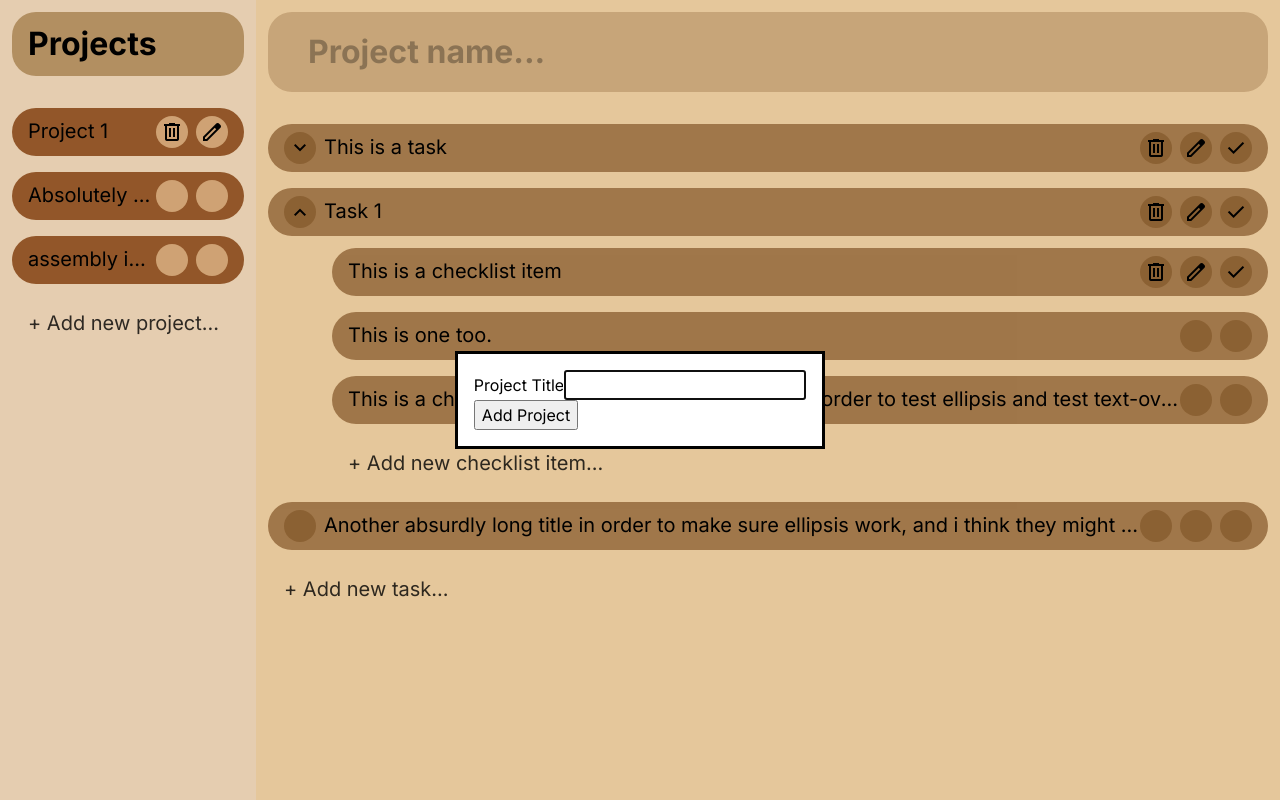
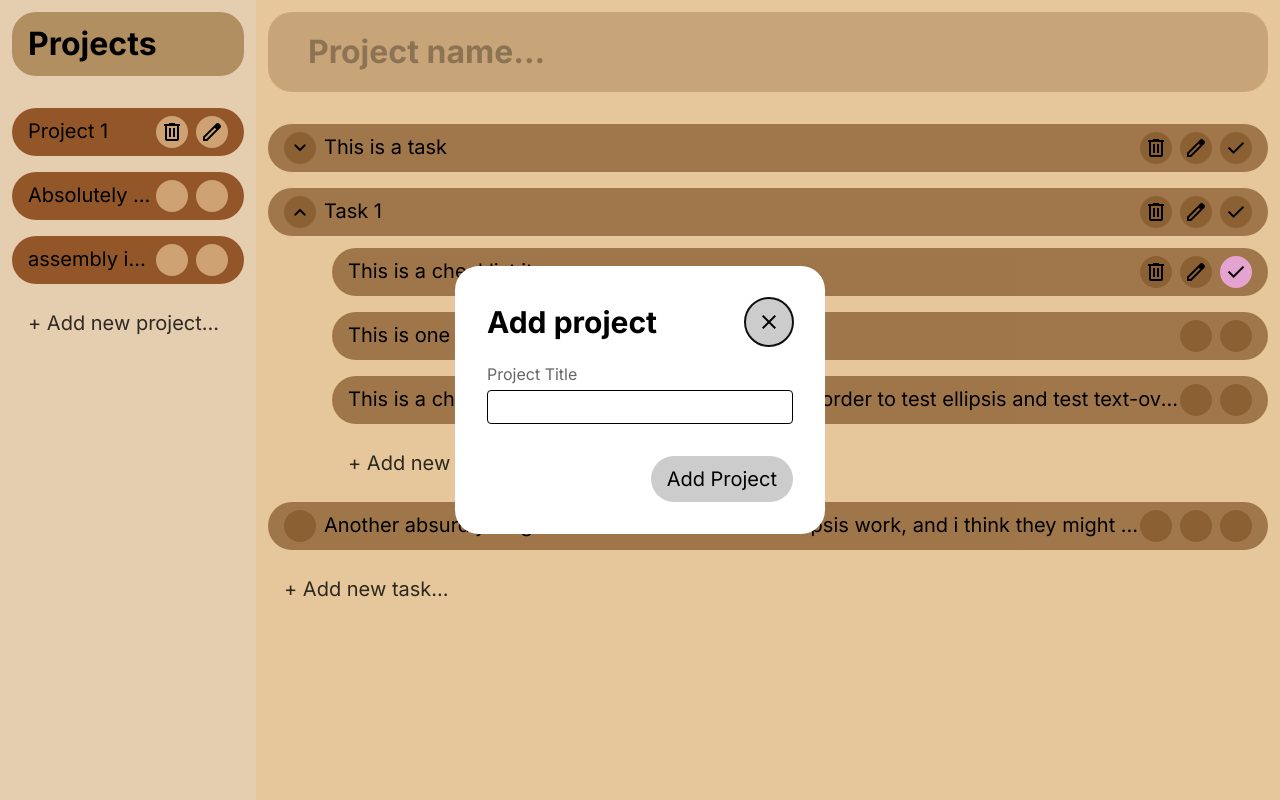
Before and after one commit to wdjh3/to-do-list, a website built with webpack: page src/template.html in a window 1280 px wide. Both pictures are taken after a click on the element "+ Add new project...". Built offline with nearby package versions, Linux system fonts and the light colour scheme.

Commit message:
feat: Add styling to dialog elements

```diff
--- a/src/controller/uiController.js
+++ b/src/controller/uiController.js
@@ -3,22 +3,51 @@ const addNewTaskBtn = document.getElementById("add-new-task");
 const currentProject = document.getElementById("current-project");
 const projectFormDialog = document.getElementById("project-form-dialog");
 const taskFormDialog = document.getElementById("task-form-dialog");
-const checklistItemFormDialog = document.getElementById("checklist-item-form-dialog");
+const checklistItemFormDialog = document.getElementById(
+  "checklist-item-form-dialog",
+);
 
 export const uiController = (() => {
-    const start = () => {
-        addNewProjectBtn.addEventListener('click', () => projectFormDialog.showModal())
-        addNewTaskBtn.addEventListener('click', () => taskFormDialog.showModal())
-        currentProject.addEventListener('click', (e) => {
-            if (e.target.closest(".add-checklist-item")) {
-                checklistItemFormDialog.showModal()
-            }
-        })
+  const formDialogs = [
+    projectFormDialog,
+    taskFormDialog,
+    checklistItemFormDialog,
+  ];
+
+  const start = () => {
+    addNewProjectBtn.addEventListener("click", () =>
+      projectFormDialog.showModal(),
+    );
+    addNewTaskBtn.addEventListener("click", () => taskFormDialog.showModal());
+    currentProject.addEventListener("click", (e) => {
+      if (e.target.closest(".add-checklist-item")) {
+        console.log(
+          e.target.closest(".task-container").querySelector(".task").id,
+        );
+        checklistItemFormDialog.showModal();
+      }
+    });
+    for (const formDialog of formDialogs) {
+      formDialog.addEventListener("close", () => {
+        formDialog.querySelector(".input-form").reset();
+      });
+
+      formDialog.addEventListener('click', (e) => {
+        const dialogDimensions = formDialog.getBoundingClientRect();
+
+        if (
+          e.clientX < dialogDimensions.left ||
+          e.clientX > dialogDimensions.right ||
+          e.clientY < dialogDimensions.top ||
+          e.clientY > dialogDimensions.bottom
+        ) {
+          formDialog.close();
+        }
+      });
     }
+  };
 
-    const sync = () => {
+  const sync = () => {};
 
-    }
-
-    return {start}
+  return { start };
 })();
--- a/src/styles.css
+++ b/src/styles.css
@@ -125,7 +125,7 @@ body {
 }
 
 .project-in-list:hover {
-	background-color: #8b4513;
+	background-color: #6f370f;
 	cursor: pointer;
 }
 
@@ -140,6 +140,14 @@ body {
 
 .drop-down.active {
 	rotate: 180deg;
+}
+
+.toggle-button.active {
+	background-color: #ffb5e6;
+}
+
+.toggle-button.active:hover {
+	background-color: #5c2e00;
 }
 
 .task-lean-left {
@@ -183,6 +191,71 @@ body {
 .add-checklist-item:hover {
 	background-color: rgba(0, 0, 0, 0.3);
 	cursor: pointer;
+}
+
+.form-dialog {
+	border: none;
+	border-radius: 1.5rem;
+	padding: 2rem;
+	font-size: 1.25rem;
+}
+
+form.input-form {
+	display: flex;
+	flex-direction: column;
+	gap: 1rem;
+}
+
+.input-form > .header {
+	display: flex;
+	flex-direction: row;
+	justify-content: space-between;
+	align-items: center;
+}
+
+.input-unit {
+	display: flex;
+	flex-direction: column;
+	gap: 0.2rem;
+}
+
+.input-unit > label {
+	font-size: 1rem;
+	color: rgba(0, 0, 0, 0.6);
+}
+
+.input-unit > input {
+	border-radius: 0.25rem;
+	border: 1px solid black;
+	padding: 1px 0.5rem;
+}
+
+.input-form .header .button {
+	height: 3rem;
+	width: 3rem;
+}
+
+.input-form > button[type="submit"] {
+	border-radius: 1.5rem;
+	margin-top: 1rem;
+	padding: 0.5rem 1rem;
+	align-self: flex-end;
+}
+
+.input-form button {
+	background-color: #ccc;
+	border: none;
+}
+
+.input-form > button[type="submit"]:hover,
+.input-form .header .button:hover {
+	background-color: #aaa;
+	cursor: pointer;
+}
+
+.input-form > button[type="submit"]:active,
+.input-form .header .button:active {
+	background-color: #666;
 }
 
 .task {
--- a/src/template.html
+++ b/src/template.html
@@ -6,7 +6,7 @@
 	<title>Document</title>
 	<link rel="preconnect" href="https://fonts.googleapis.com">
 	<link rel="preconnect" href="https://fonts.gstatic.com" crossorigin>
-	<link rel="stylesheet" href="https://fonts.googleapis.com/css2?family=Material+Symbols+Outlined:opsz,wght,FILL,GRAD@20..48,100..700,0..1,-50..200&icon_names=check,delete,edit,keyboard_arrow_down" />
+	<link rel="stylesheet" href="https://fonts.googleapis.com/css2?family=Material+Symbols+Outlined:opsz,wght,FILL,GRAD@20..48,100..700,0..1,-50..200&icon_names=check,close,delete,edit,keyboard_arrow_down" />
 	<link href="https://fonts.googleapis.com/css2?family=Inter:ital,opsz,wght@0,14..32,100..900;1,14..32,100..900&display=swap" rel="stylesheet">
 </head>
 <body>
@@ -122,7 +122,7 @@
 									edit
 									</span>
 								</div>
-								<div class="toggle-button button">
+								<div class="toggle-button button active">
 									<span class="material-symbols-outlined">
 									check
 									</span>
@@ -170,29 +170,47 @@
 
 	<dialog id="project-form-dialog" class="form-dialog">
 		<form action="" method="dialog" class="input-form">
-			<div class="input-unit"><label for="project-title">Project Title</label><input type="text" id="project-title"></div>
+			<div class="header">
+				<h2 class="title">Add project</h2>
+				<button value="cancel" formnovalidate class="cancel-button button">
+					<span class="material-symbols-outlined"> close </span>
+				</button>
+			</div>
+			<div class="input-unit"><label for="project-title">Project Title</label><input required type="text" id="project-title"></div>
 			<button type="submit">Add Project</button>
 		</form>
 	</dialog>
 	<dialog id="task-form-dialog" class="form-dialog">
 		<form action="" method="dialog" class="input-form">
-			<div class="input-unit"><label for="task-title">Task Title</label><input type="text" id="task-title"></div>
-			<div class="input-unit"><label for="task-due-date">Due Date</label><input type="date" id="task-due-date"></div>
+			<div class="header">
+				<h2 class="title">Add task</h2>
+				<button value="cancel" formnovalidate class="cancel-button button">
+					<span class="material-symbols-outlined"> close </span>
+				</button>
+			</div>
+			<div class="input-unit"><label for="task-title">Task Title</label><input required type="text" id="task-title"></div>
+			<div class="input-unit"><label for="task-due-date">Due Date</label><input required type="date" id="task-due-date"></div>
 			<div class="input-unit"><label for="task-priority">Priority</label>
 				<select name="task-priority" id="task-priority" class="task-priority-selection">
 					<option value="high">High</option>
 					<option value="medium">Medium</option>
-					<option value="low">Low</option>
+					<option selected value="low">Low</option>
 				</select>
 			</div>
-			<div class="input-unit"><label for="task-description">Description</label><input type="text" id="task-description"></div>
+			<div class="input-unit"><label for="task-description">Description</label><input required type="text" id="task-description"></div>
 			<button type="submit">Add Task</button>
 		</form>
 	</dialog>
 	<dialog id="checklist-item-form-dialog" class="form-dialog">
 		<form action="" method="dialog" class="input-form">
-			<div class="input-unit"><label for="checklist-item-title">Item title</label><input type="text" id="checklist-item-title"></div>
-			<div class="input-unit"><label for="checklist-item-description">Description</label><input type="text" id="checklist-item-description"></div>
+			<div class="header">
+				<h2 class="title">Add checklist item</h2>
+				<button value="cancel" formnovalidate class="cancel-button button">
+					<span class="material-symbols-outlined"> close </span>
+				</button>
+			</div>
+			<div class="input-unit"><label for="checklist-item-title">Item title</label><input required type="text" id="checklist-item-title"></div>
+			<div class="input-unit"><label for="checklist-item-description">Description</label><input required type="text" id="checklist-item-description"></div>
 			<button type="submit">Add Checklist Item</button>
 		</form>
 	</dialog>
```
